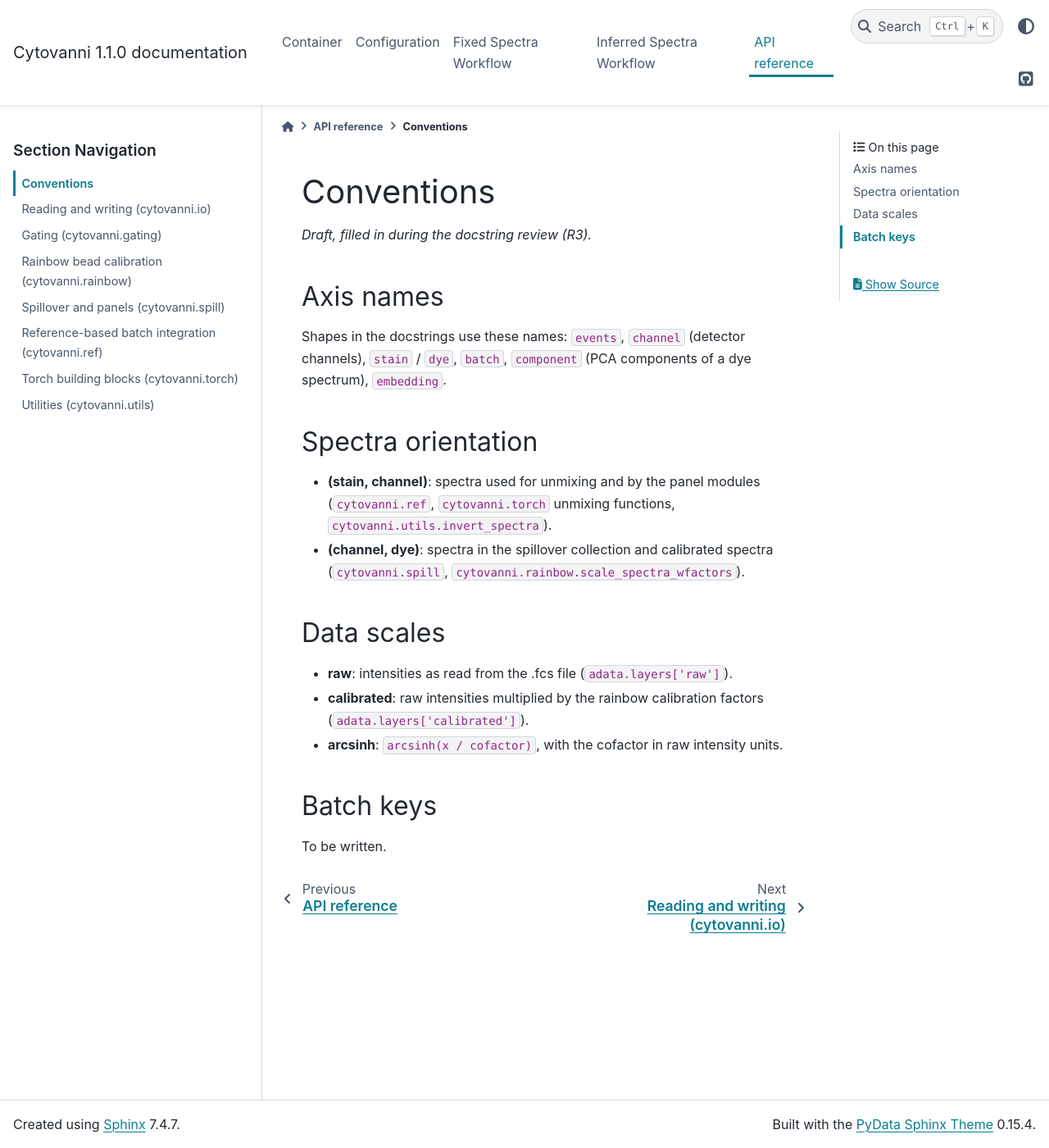
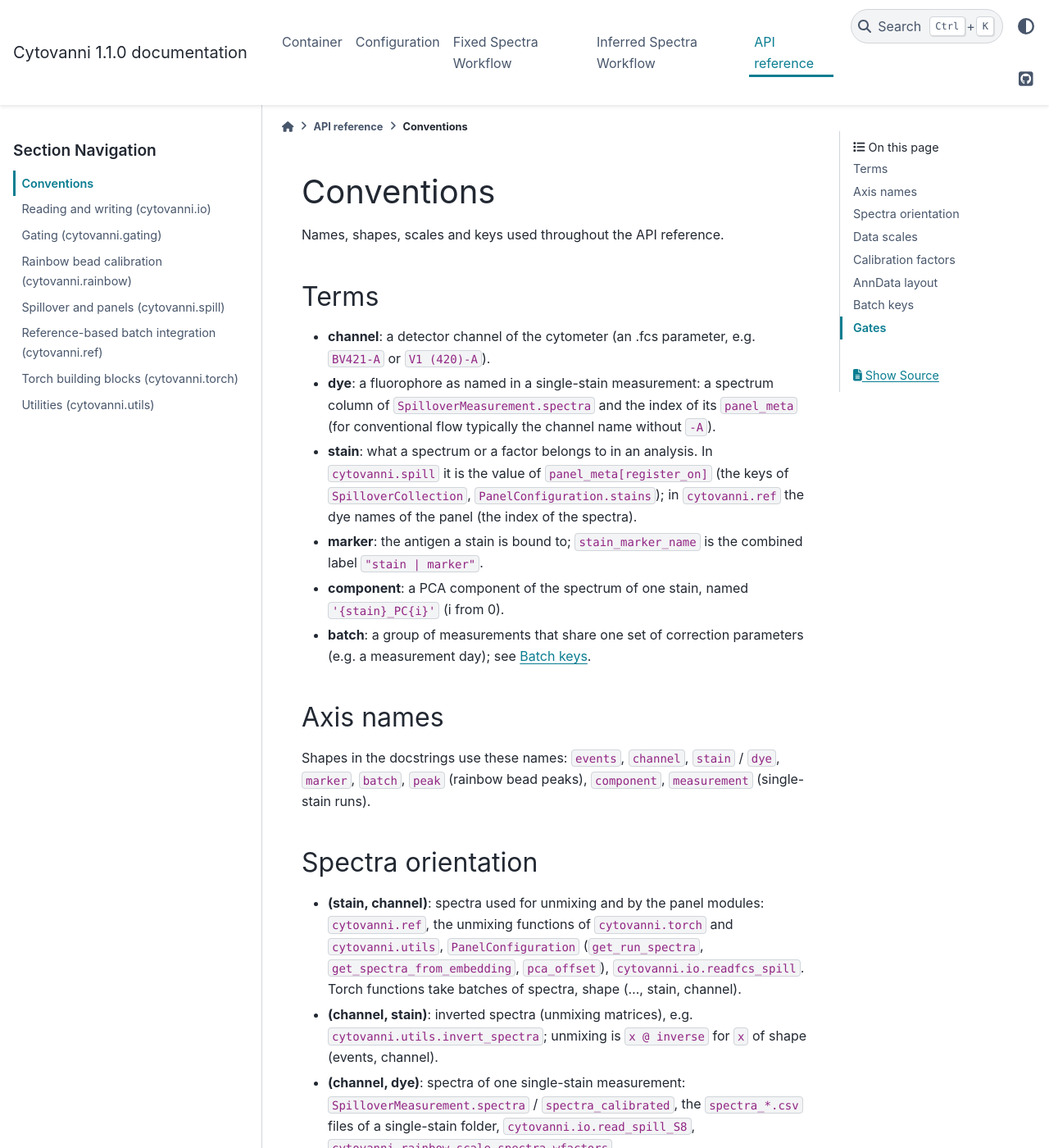
Before and after one commit to anders-biostat/Cytovanni, a Sphinx documentation site: the page built from docs/api/conventions.md, in a window 1280 px wide and 1400 px high. Shown: the whole window at 82% size. Built offline with Sphinx 7.4.7 and the PyData theme 0.15.4, drawn with Linux system fonts in a browser that asks for light colours; pages that are not in the unit, such as notebooks, are missing from menus; some of the changed text lies outside the part shown.

Commit message:
docs: conventions page (terms, orientations, scales, factors, AnnData layout, batch keys, gates)
Co-Authored-By: Claude Opus 5.5 <noreply@anthropic.com>

```diff
--- a/docs/api/conventions.md
+++ b/docs/api/conventions.md
@@ -1,21 +1,89 @@
 # Conventions
 
-*Draft, filled in during the docstring review (R3).*
+Names, shapes, scales and keys used throughout the API reference.
+
+## Terms
+- **channel**: a detector channel of the cytometer (an .fcs parameter, e.g. `BV421-A` or `V1 (420)-A`).
+- **dye**: a fluorophore as named in a single-stain measurement: a spectrum column of `SpilloverMeasurement.spectra`
+  and the index of its `panel_meta` (for conventional flow typically the channel name without `-A`).
+- **stain**: what a spectrum or a factor belongs to in an analysis. In `cytovanni.spill` it is the value of
+  `panel_meta[register_on]` (the keys of `SpilloverCollection`, `PanelConfiguration.stains`); in `cytovanni.ref` the
+  dye names of the panel (the index of the spectra).
+- **marker**: the antigen a stain is bound to; `stain_marker_name` is the combined label `"stain | marker"`.
+- **component**: a PCA component of the spectrum of one stain, named `'{stain}_PC{i}'` (i from 0).
+- **batch**: a group of measurements that share one set of correction parameters (e.g. a measurement day); see
+  [Batch keys](#batch-keys).
 
 ## Axis names
-Shapes in the docstrings use these names: `events`, `channel` (detector channels), `stain` / `dye`, `batch`,
-`component` (PCA components of a dye spectrum), `embedding`.
+Shapes in the docstrings use these names: `events`, `channel`, `stain` / `dye`, `marker`, `batch`, `peak` (rainbow
+bead peaks), `component`, `measurement` (single-stain runs).
 
 ## Spectra orientation
-- **(stain, channel)**: spectra used for unmixing and by the panel modules (`cytovanni.ref`, `cytovanni.torch`
-  unmixing functions, `cytovanni.utils.invert_spectra`).
-- **(channel, dye)**: spectra in the spillover collection and calibrated spectra (`cytovanni.spill`,
-  `cytovanni.rainbow.scale_spectra_wfactors`).
+- **(stain, channel)**: spectra used for unmixing and by the panel modules: `cytovanni.ref`, the unmixing functions of
+  `cytovanni.torch` and `cytovanni.utils`, `PanelConfiguration` (`get_run_spectra`, `get_spectra_from_embedding`,
+  `pca_offset`), `cytovanni.io.readfcs_spill`. Torch functions take batches of spectra, shape (..., stain, channel).
+- **(channel, stain)**: inverted spectra (unmixing matrices), e.g. `cytovanni.utils.invert_spectra`; unmixing is
+  `x @ inverse` for `x` of shape (events, channel).
+- **(channel, dye)**: spectra of one single-stain measurement: `SpilloverMeasurement.spectra` /
+  `spectra_calibrated`, the `spectra_*.csv` files of a single-stain folder, `cytovanni.io.read_spill_S8`,
+  `cytovanni.rainbow.scale_spectra_wfactors`.
+- **(measurement, channel)**: the spectra of one stain collected over many measurements:
+  `SingleStainSpilloverCollection.spectra`, `SingleSpectrumPCAFitter`, `PanelConfiguration.spectra_full`; the
+  corresponding PCA embeddings are (measurement, component).
+
+Every docstring states the orientation it uses.
 
 ## Data scales
 - **raw**: intensities as read from the .fcs file (`adata.layers['raw']`).
-- **calibrated**: raw intensities multiplied by the rainbow calibration factors (`adata.layers['calibrated']`).
-- **arcsinh**: `arcsinh(x / cofactor)`, with the cofactor in raw intensity units.
+- **calibrated**: raw intensities multiplied by the rainbow calibration factors (`adata.layers['calibrated']`), see
+  [Calibration factors](#calibration-factors).
+- **unmixed**: calibrated (or standardised) intensities unmixed into stains, linear scale, e.g. `adata.obsm['unmx']`.
+- **arcsinh**: `arcsinh(x / cofactor)`, with the cofactor in the units of `x` (raw intensity units). The default
+  cofactor depends on the purpose: 5000 for the losses of the fits (Sinkhorn factors, transformers), 1500 for
+  outputs, evaluation and plots (`add_ad_standardised`, `apply_arcsinh`, `add_adata_unmixed`, the panel diagnostics,
+  `cytovanni.utils.evl`). Gate thresholds are on the scale of the data they gate.
+- **embedding units**: panel embeddings are in units of the standard deviation of each component over the
+  single-stain measurements, so `embedding_step=1` or `max_abs_embedding=6` are in standard deviations.
+- **CVs** (`cytovanni.utils.evl`) are fractions, not percent.
+
+## Calibration factors
+- Calibrated = raw × factor, one factor per (batch, channel); the instrument gain relative to the reference is
+  1 / factor.
+- Log factors are natural logs. Rainbow calibration factors have geometric mean 1 per channel over the batches of the
+  first fit; to go from batch 1 to batch 2, multiply by factors₁ / factors₂.
+- The scale factors of the reference model (`cytovanni.ref`: stain and channel factors, `learned_stainlogscale`)
+  likewise multiply the linear data.
+- Rainbow shifts are in raw units and added before the factors, (raw + shift) × factor; they apply to rainbow bead
+  measurements only.
+
+## AnnData layout
+`cytovanni.io.readfcs_sample` returns an AnnData with
+- `X` empty, `layers['raw']` (events, channel);
+- `var`: one row per channel, columns `pnn`, `pns`, `png`, `pnv`, `pnr` (the .fcs parameter keywords);
+- `obs`: the meta channels (e.g. `Time`, in seconds);
+- `uns`: `date`, `UTC` (seconds since the epoch), `cytometer`, `uid`, `cytoconfig`, `set_hash` (hash of the channel
+  settings), `Nevents`. Rainbow bead samples (`readfcs_rainbow_sample`) add `name`, `name_uid`, `N_rainbow_peak`,
+  `rainbow_type` and `rainbow_batch`.
+
+Later steps add layers (`calibrated`), `obsm` entries (unmixed data and their arcsinh versions) and the fitted
+parameters (`var`, `varm`, `uns`); each function documents what it writes.
+
+`fit_rainbow_GMM` stores its results in `uns` as arrays of shape (peak, channel) or (peak, channel, channel), with
+row k belonging to `obs['GMM_label'] == k` and the channels `cytoconfig.channels_fluorescence`; `GMM_means` is on
+the raw scale, the `GMM_asinh_*` entries on `arcsinh(raw / GMM_asinh_cofactor)`.
 
 ## Batch keys
-To be written.
+Batch labels are stored per sample in `adata.uns`:
+- rainbow calibration: `cytometer`, `rainbow_batch` (a period with unchanged settings on one cytometer),
+  `rainbow_type` (bead type or lot) and `uid` (one measurement); samples are assigned to a rainbow batch from
+  cytometer, date/UTC and settings hash;
+- reference model (`cytovanni.ref`): any keys chosen by the user (e.g. `batch`, `date`), listed when creating the
+  `MultiOrdinalEncoder`.
+
+`MultiOrdinalEncoder` maps the labels of every key to 0-based batch indices (labels as strings, sorted). Two index
+forms are used: `bidx`, a dict of key to `torch.LongTensor` of shape (events,) or (1,), and `anchor_bidx`, a dict of
+key to an int or int array. For nested keys, `bidx` also holds `key + "_imputed"` (bool).
+
+## Gates
+`gate.apply(adata)` and `gate.apply_df(df)` return boolean masks (True = kept). `apply_df` works on the raw event
+DataFrame of an .fcs file (columns: channel names) and ignores the gate's `layer` / `obsm` settings.
--- a/docs/conf.py
+++ b/docs/conf.py
@@ -31,6 +31,7 @@ napoleon_numpy_docstring = True
 napoleon_include_init_with_doc = False
 napoleon_use_rtype = False
 napoleon_use_ivar = True  # "Attributes" sections as field lists (no duplicate object descriptions)
+myst_heading_anchors = 2  # link targets for "##" headings (e.g. conventions.md#batch-keys)
 intersphinx_mapping = {
     "python": ("https://docs.python.org/3", None),
     "numpy": ("https://numpy.org/doc/stable", None),
```
